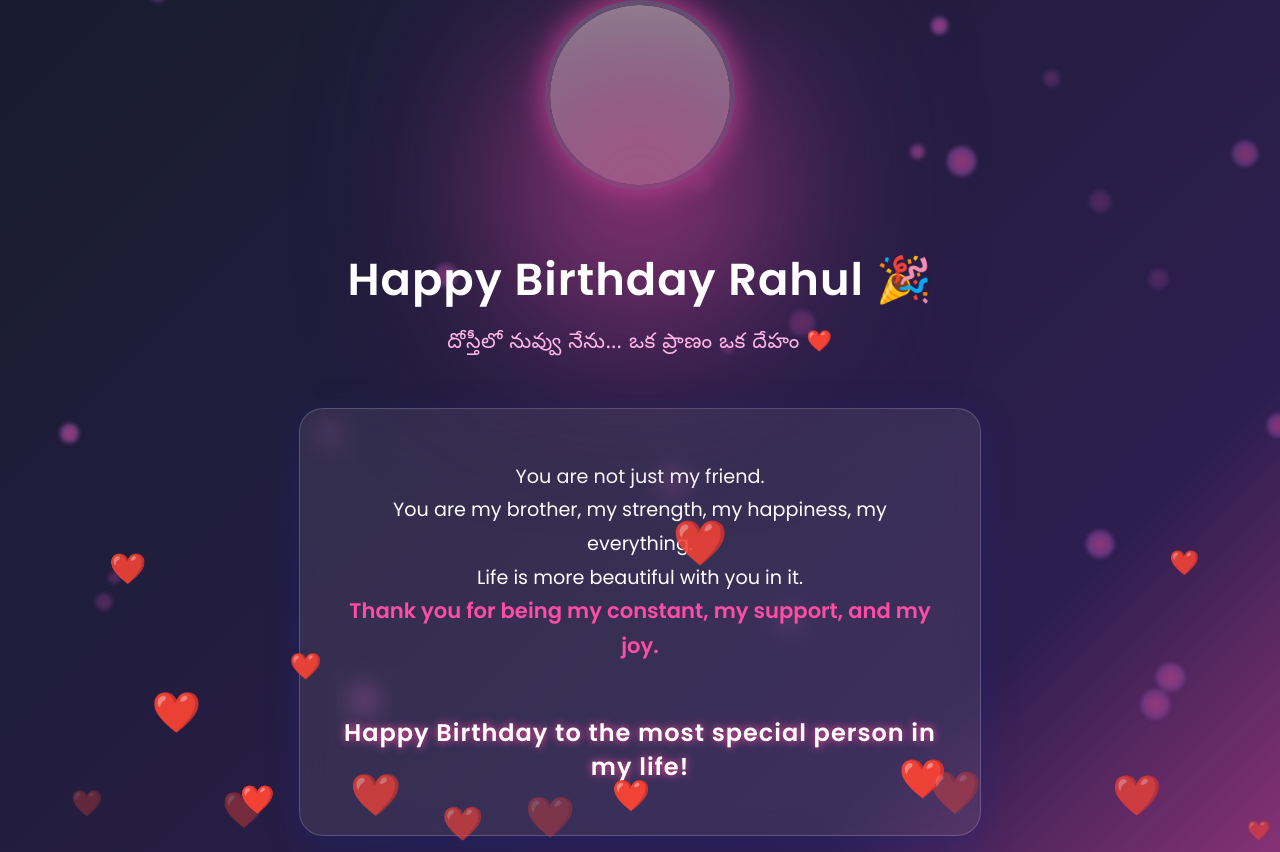
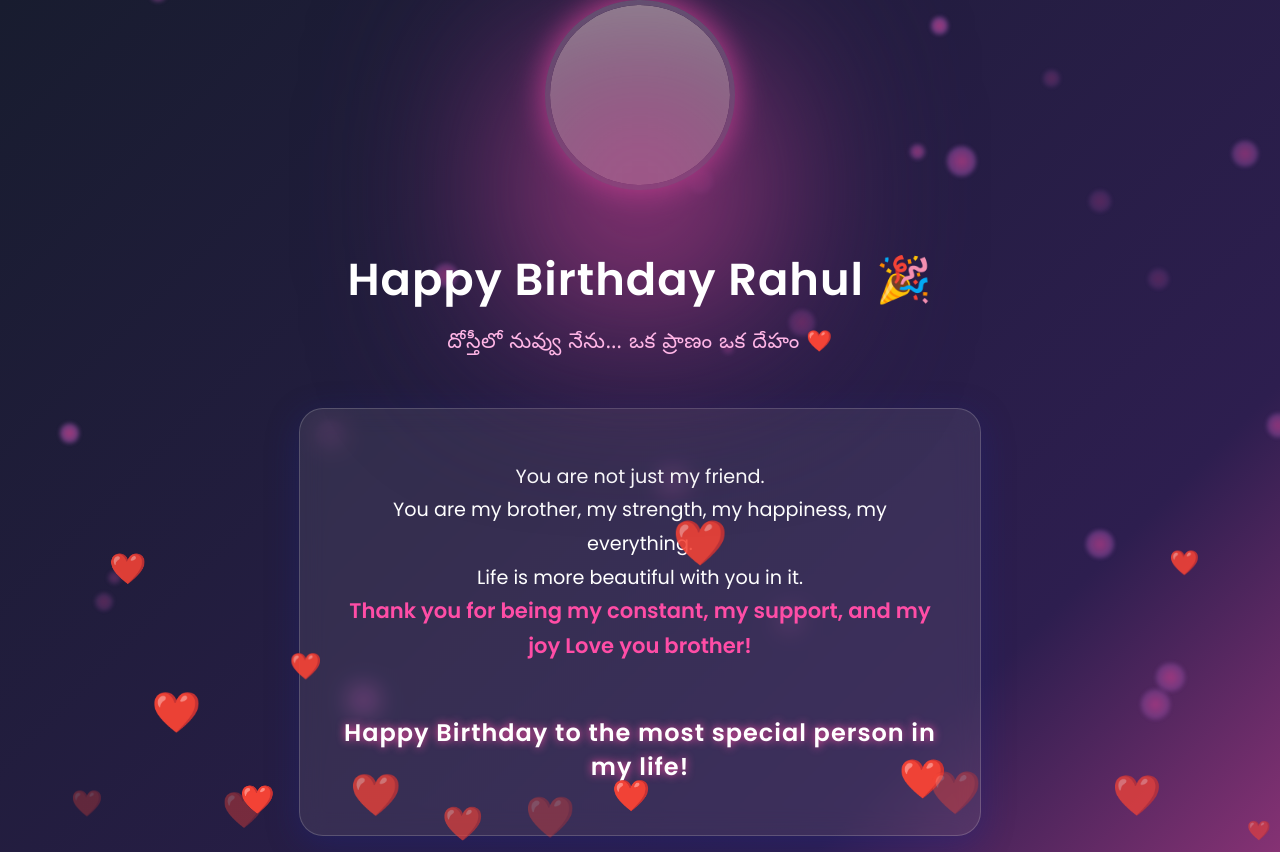
Before and after one commit to HAREESSHP/RAHUL-BIRTHDAY, a plain HTML site: page index.html in a window 1280 px wide. Shown: the top 852 px of the page. Drawn offline with Linux system fonts and the light colour scheme; grey boxes are pictures that could not be loaded.

Commit message:
changes
Co-authored-by: Copilot <copilot@github.com>

```diff
--- a/index.html
+++ b/index.html
@@ -29,7 +29,7 @@
                 You are not just my friend.<br>
                 You are my brother, my strength, my happiness, my everything.<br>
                 Life is more beautiful with you in it.<br>
-                <span class="highlight">Thank you for being my constant, my support, and my joy.</span><br><br>
+                <span class="highlight">Thank you for being my constant, my support, and my joy Love you brother!</span><br><br>
                 <span class="big-wish">Happy Birthday to the most special person in my life!</span>
             </p>
         </div>
```
